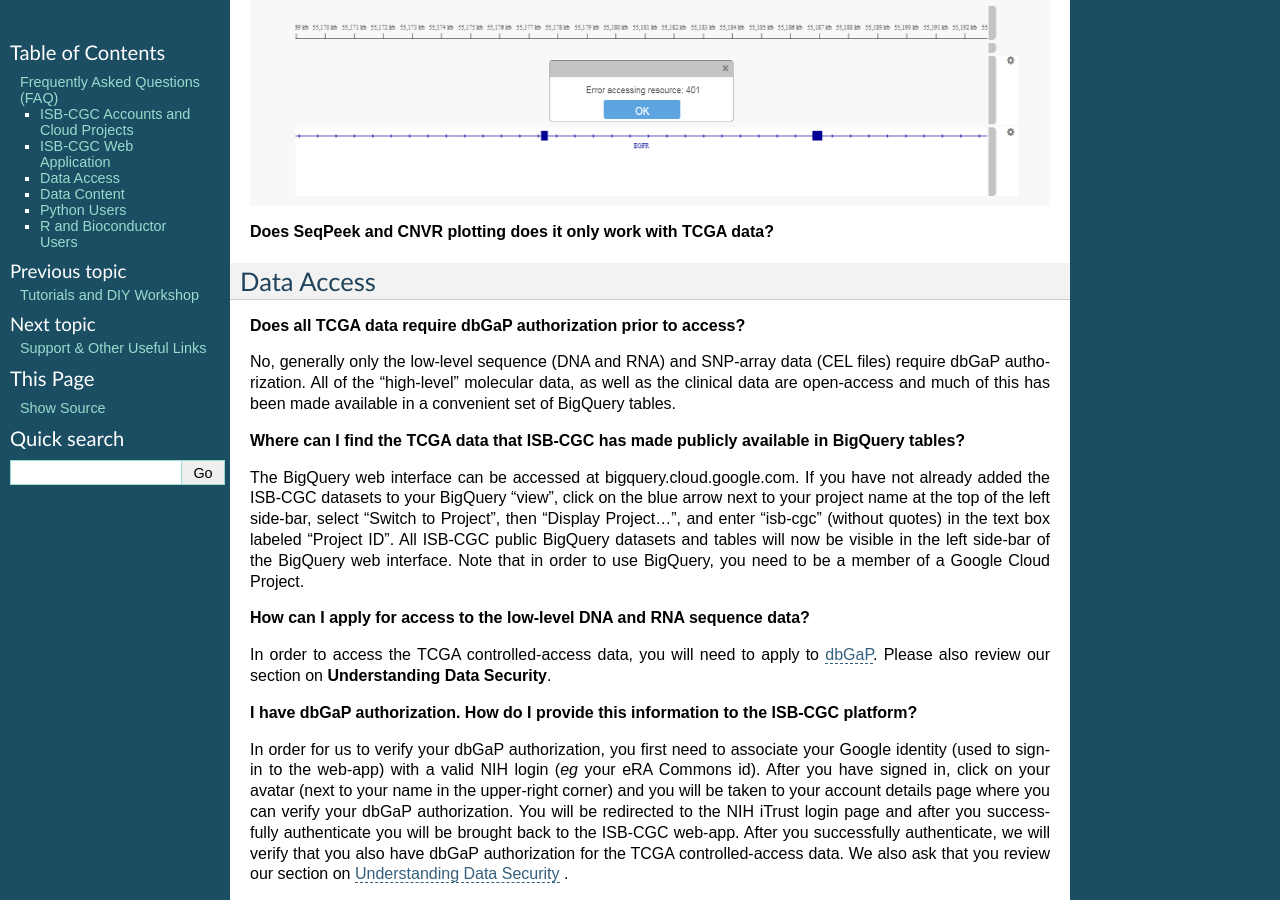
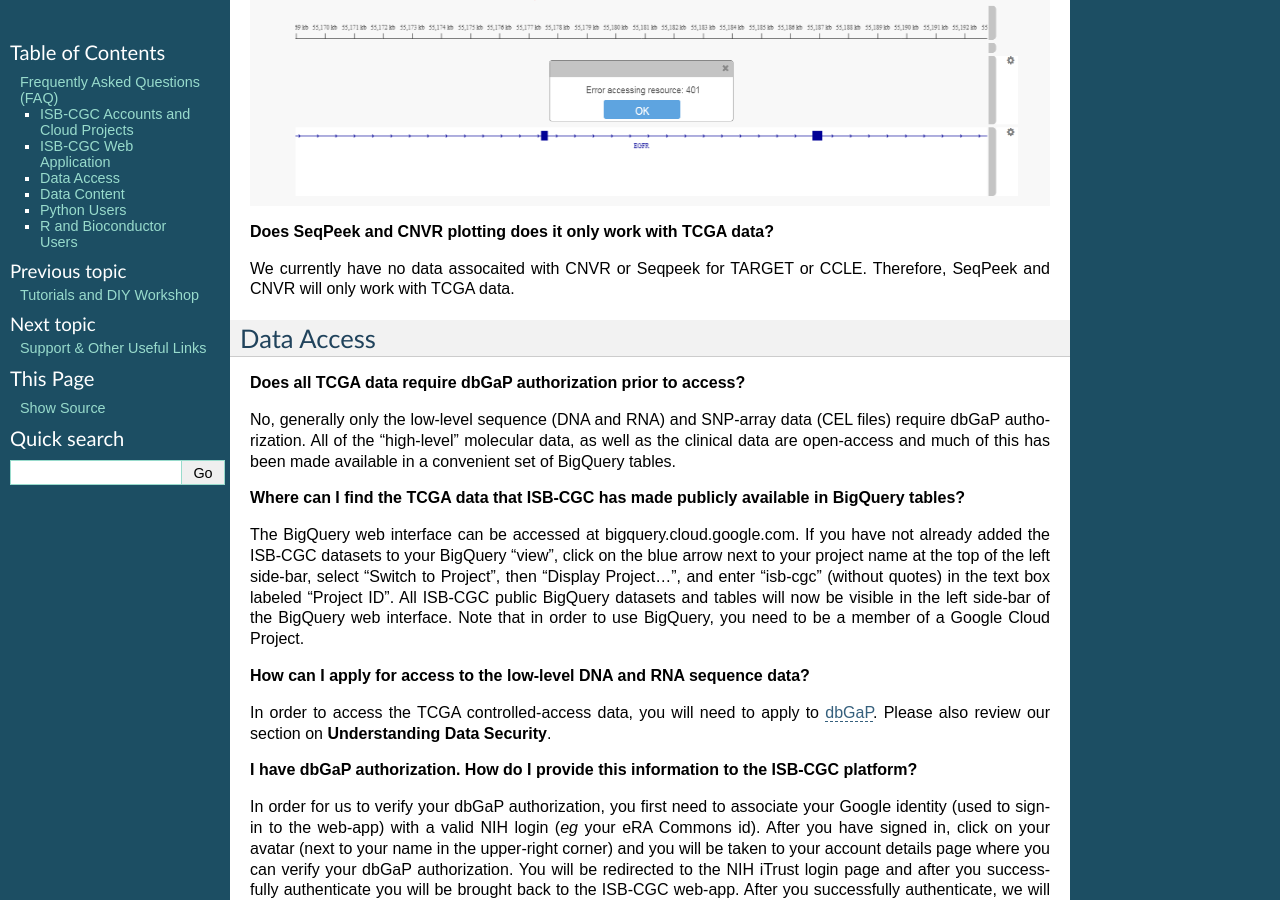
Before and after one commit to isb-cgc/readthedocs, a Sphinx documentation site: the page built from docs/source/sections/FAQ.rst, in a window 1280 px wide and 900 px high, scrolled down 2891 px. Built offline with Sphinx 7.4.7, drawn with Linux system fonts in a browser that asks for light colours; pages that are not in the unit, such as notebooks, are missing from menus.

Commit message:
seqpeek CNVR comment

```diff
--- a/docs/source/sections/FAQ.rst
+++ b/docs/source/sections/FAQ.rst
@@ -103,6 +103,7 @@ You will see the 401 error only if your popup blocker is enabled for the issb-cg
 
 **Does SeqPeek and CNVR plotting does it only work with TCGA data?**
 
+We currently have no data assocaited with CNVR or Seqpeek for TARGET or CCLE.  Therefore, SeqPeek and CNVR will only work with TCGA data.
 
 Data Access
 ###########
```
